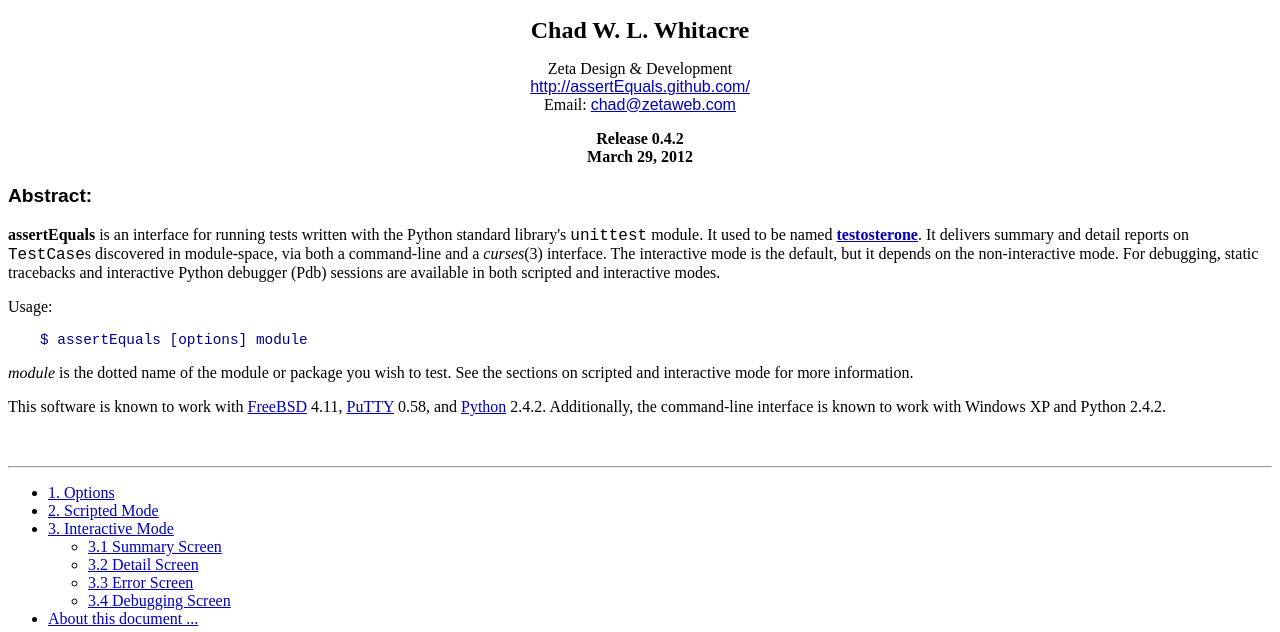
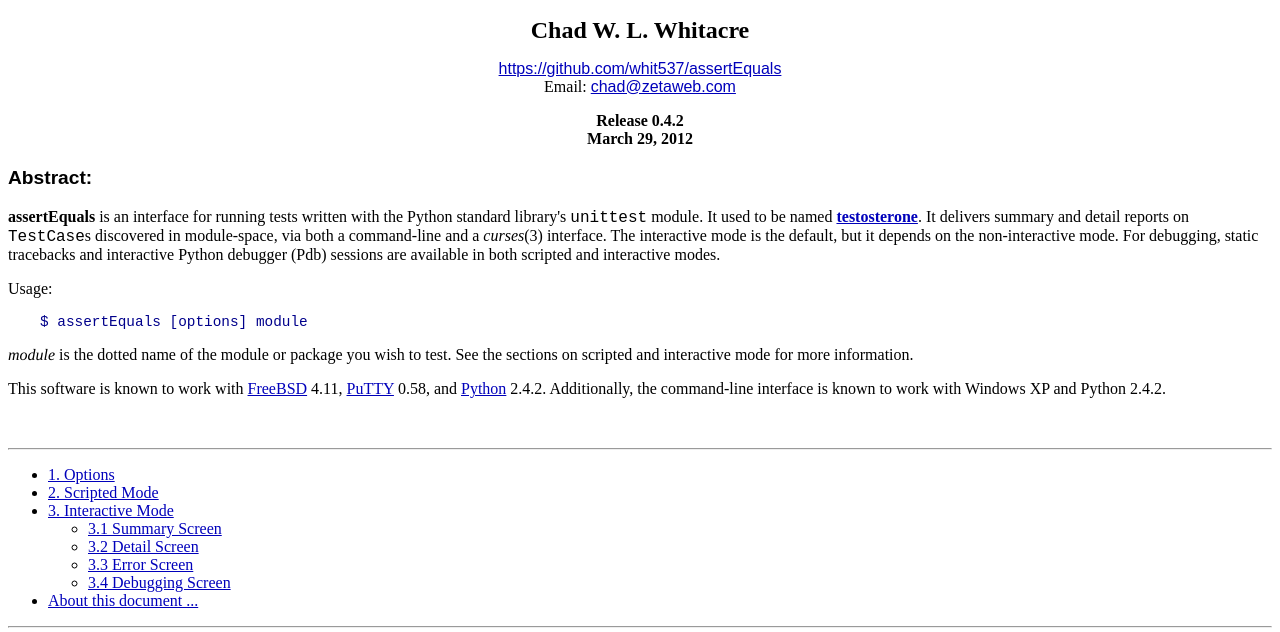
Before and after one commit to chadwhitacre/assertEquals, a plain HTML site: page assertEquals.html in a window 1280 px wide. Shown: the part 127-759 px from the top of the page. Drawn offline with Linux system fonts and the light colour scheme.

Commit message:
Fix link on doc homepage.

```diff
--- a/assertEquals.html
+++ b/assertEquals.html
@@ -50,8 +50,7 @@
 <h1>assertEquals</h1>
 <p><b><font size="+2">Chad W. L. Whitacre</font></b></p>
 <p>
-	Zeta Design &amp; Development
-<BR>	<a class="url" href="http://assertEquals.github.com/">http://assertEquals.github.com/</a>
+	<a class="url" href="https://github.com/whit537/assertEquals">https://github.com/whit537/assertEquals</a>
 <BR>
 Email: <span class="email"><a class="ulink" href="mailto:chad@zetaweb.com"
   >chad@zetaweb.com</a></span>
```
Also changed, not shown: index.html (+1 -2 lines), 1 other file.
